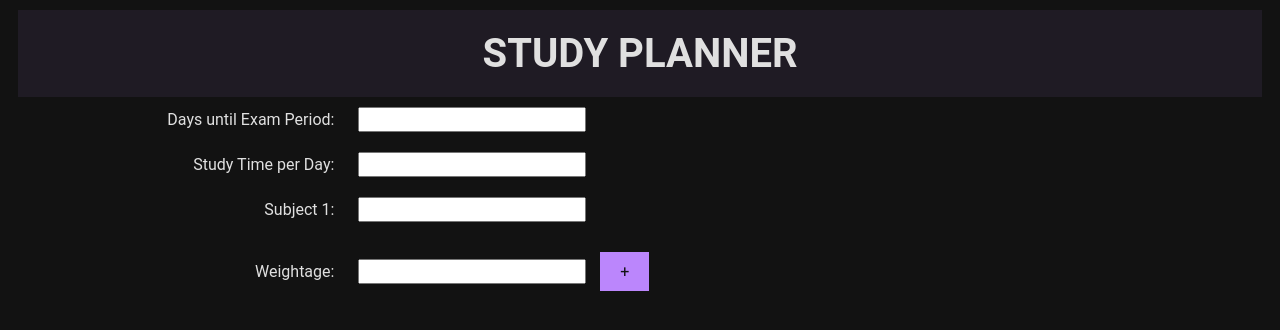
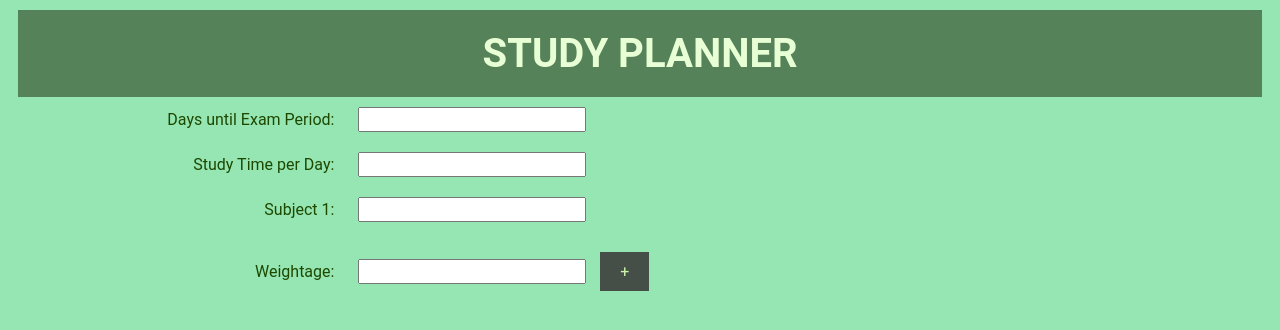
Before and after one commit to EugeneCheahYZ/Hack2024, a plain HTML site: page index.html in a window 1280 px wide. Drawn offline with Linux system fonts and the light colour scheme.

Commit message:
Color changes

```diff
--- a/styles.css
+++ b/styles.css
@@ -1,6 +1,6 @@
 body {
-    background-color: #121212;
-    color: #E0E0E0;
+    background-color: #96E6B3;
+    color: #e8ffd5;
     font-family: 'Roboto', sans-serif;
 }
 
@@ -8,27 +8,27 @@ body {
     font-size: 2.5rem; /* Adjusted for a more balanced appearance */
     font-weight: bold;
     text-align: center;
-    background-color: #1F1B24; /* Darker shade for the header */
+    background-color: #568259; /* Darker shade for the header */
     border: none; /* Removed for a cleaner look */
     margin: 10px;
     padding: 20px;
 }
 
 .inputs label, .inputs input {
-    color: #E0E0E0; /* Ensuring readability */
+    color: #1d4800; /* Ensuring readability */
 }
 
 button {
-    background-color: #BB86FC;
-    color: #121212;
+    background-color: #454E47;
+    color: #caf5a6;
     border: none; /* Style for a flat, minimalistic button */
     padding: 10px 20px;
-    margin-top: 10px; /* Added space above the button */
+    margin-top: 10px; /* Added space above the bu   tton */
     cursor: pointer; /* Visual cue for interactivity */
 }
 
 button:hover {
-    background-color: #9A67EA; /* Slightly lighter shade for hover effect */
+    background-color: #568259; /* Slightly lighter shade for hover effect */
 }
 
 /* Additional global styles for a consistent look */
```
